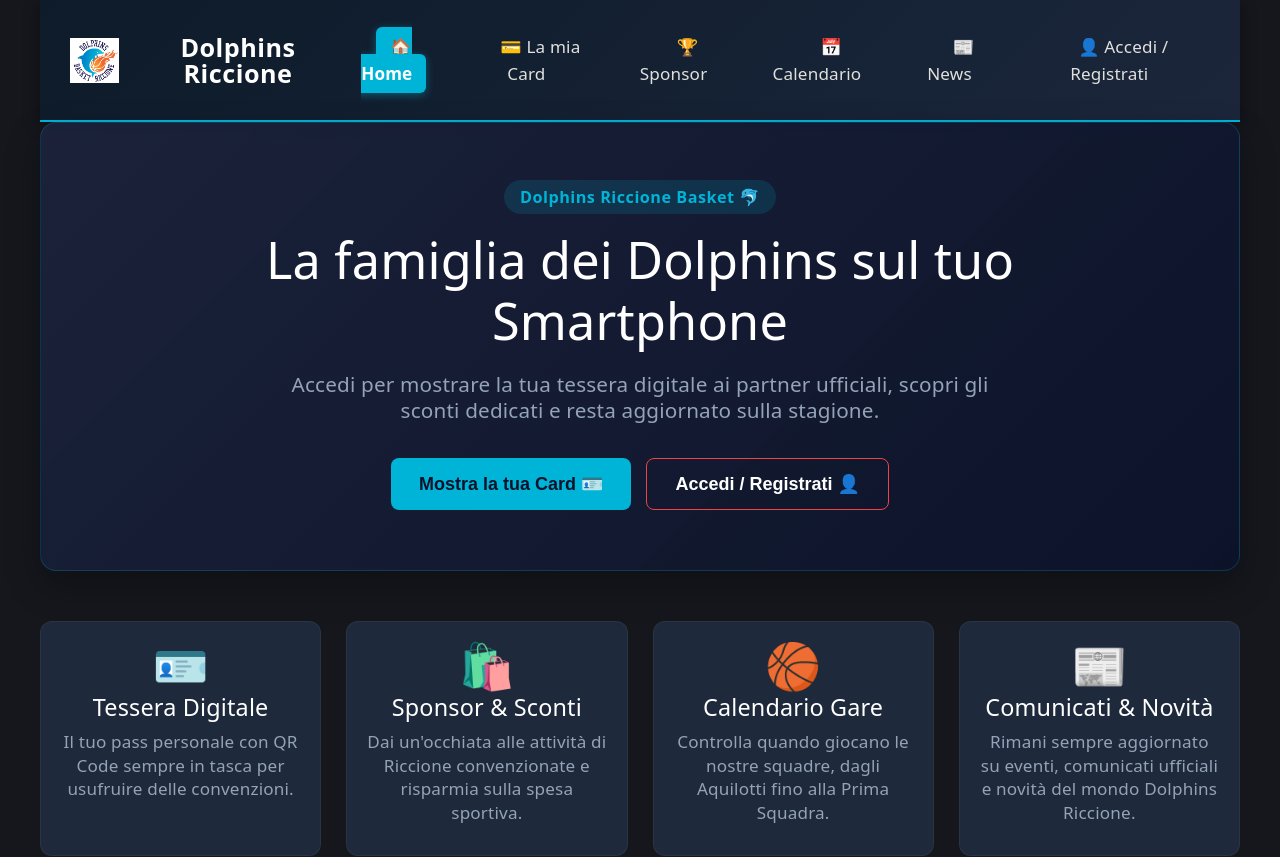
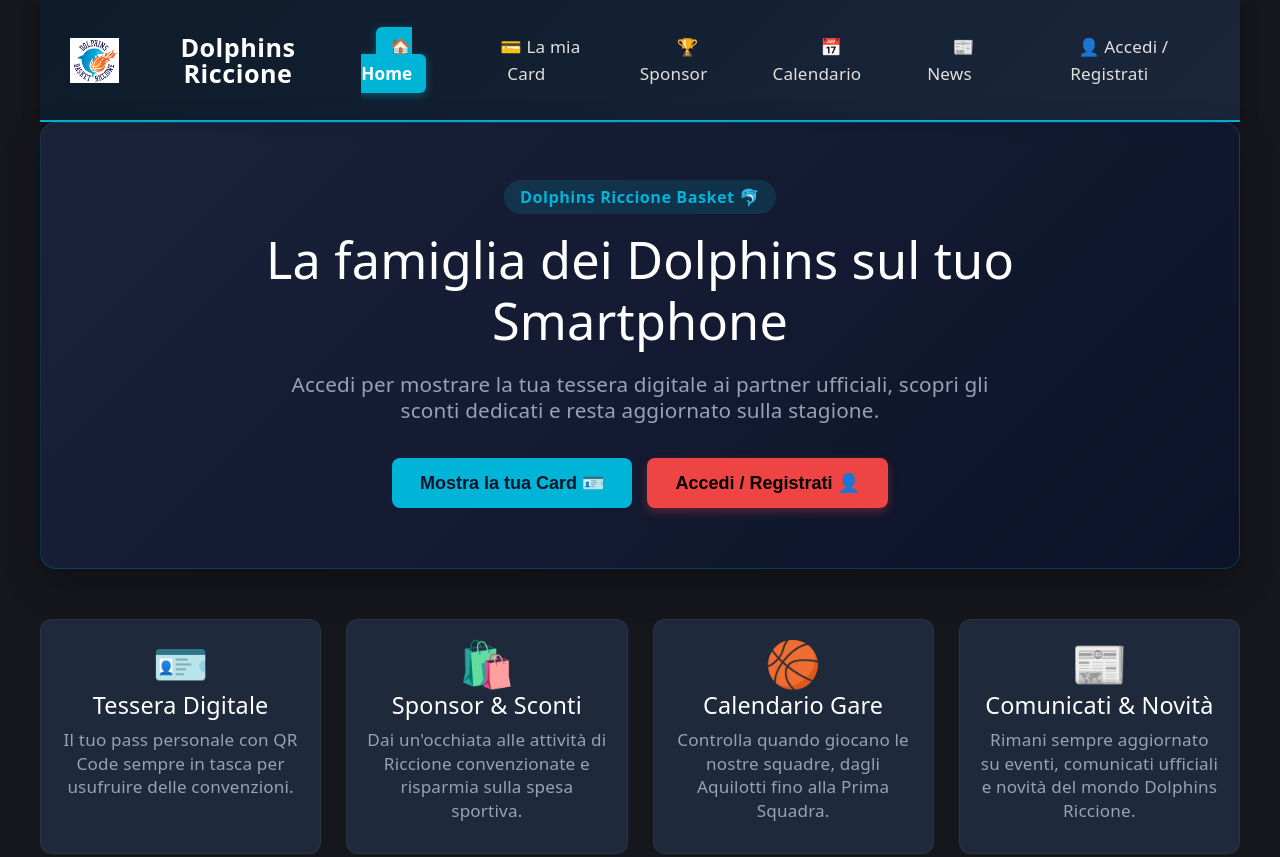
Before and after one commit to B1slungo/Dolphins-app, a React (Vite) app: page / in a window 1280 px wide. Shown: the top 857 px of the page. Built offline with nearby package versions, Linux system fonts and the light colour scheme; no server answers; the database is empty.

Commit message:
Aggiunto bottone admin + migliorie sponsor.

```diff
--- a/src/index.css
+++ b/src/index.css
@@ -649,13 +649,16 @@
 }
 
 .btn-secondary {
-  background: transparent;
-  border: 1px solid #ef4444 !important;
-  color: #ef4444;
+  background-color: #ef4444 !important;
+  color: black !important;
+  border: none !important;
+  box-shadow: 0 4px 10px rgba(239, 68, 68, 0.3) !important;
+  transition: background 0.2s ease;
 }
 
 .btn-secondary:hover {
-  background: rgba(239, 68, 68, 0.1);
+  background-color: #dc2626 !important;
+  box-shadow: 0 6px 15px rgba(239, 68, 68, 0.5) !important;
 }
 
 .auth-message {
```
